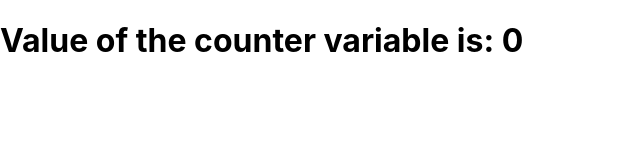
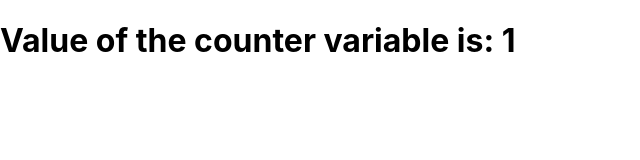
Before and after one commit to Muhammad-Usama-07/WebDevBootcamp2020, a React (Create React App) app in the folder Class04/: page / in a window 1280 px wide. Shown: the top 160 px of the page, without its empty margins (0-640 px from the left). Built offline with nearby package versions, Linux system fonts and the light colour scheme.

Commit message:
Changing value of variable

```diff
--- a/Class04/src/App.js
+++ b/Class04/src/App.js
@@ -2,7 +2,7 @@ import React , {useState} from 'react';
 import './App.css';
 
 function App() {
-  let [count, setCount] = useState(0)
+  let [count, setCount] = useState(1)
   return (
     <div >
       <h1>Value of the counter variable is: {count}</h1>
```
Also changed, not shown: 1 other file (tests, documents, lock files or other folders).
